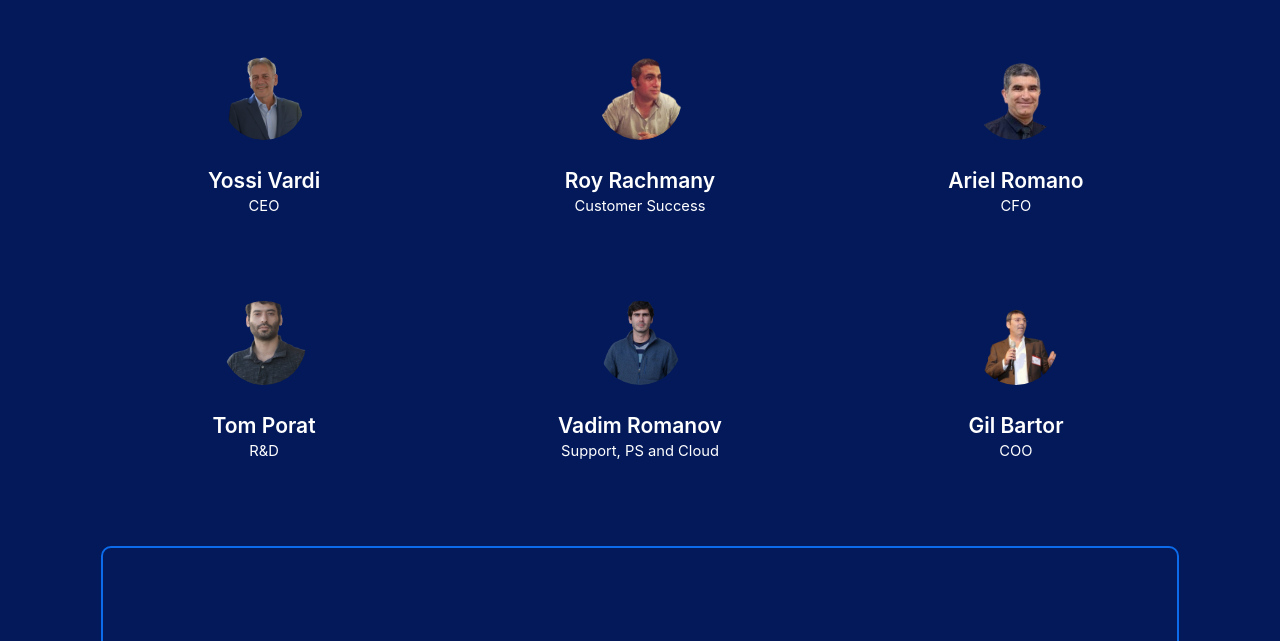
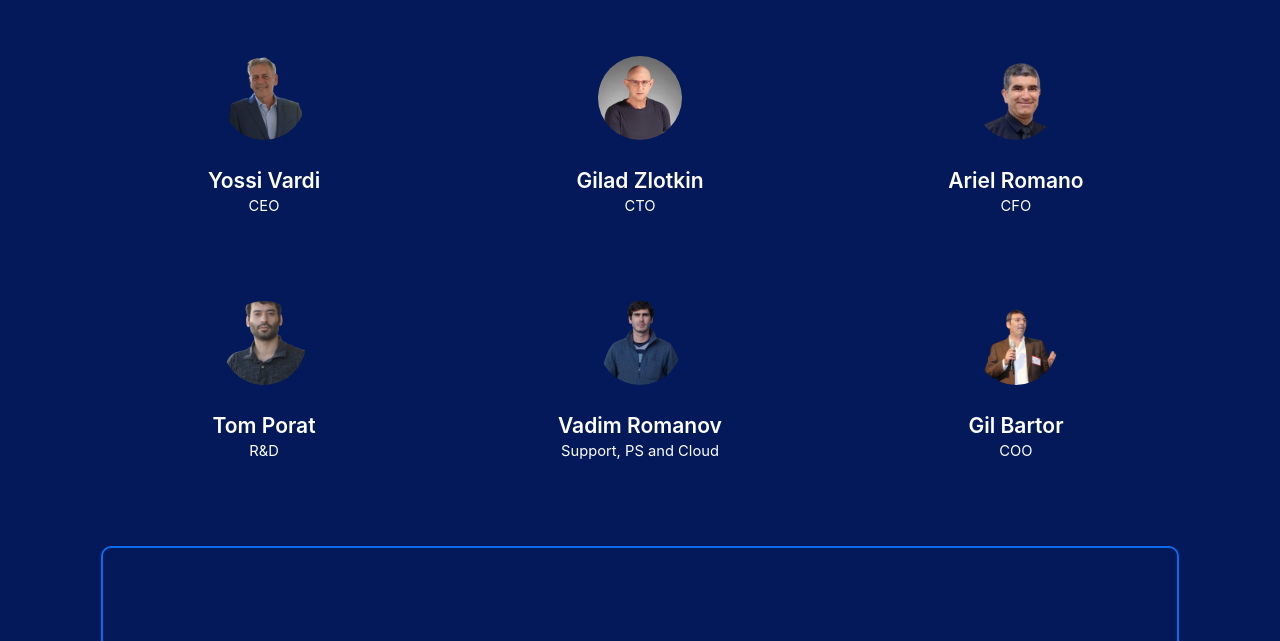
Before and after one commit to rafttio/www.raftt.io, a plain HTML site: page about-us.html in a window 1280 px wide. Shown: the part 159-800 px from the top of the page. Drawn offline with nearby package versions, Linux system fonts and the light colour scheme; a web font is replaced by a local one.

Commit message:
Removed Roy and added Gilad to about-us page

```diff
--- a/about-us.html
+++ b/about-us.html
@@ -397,12 +397,12 @@
                 <div class="team5_item">
                   <div class="margin-bottom margin-small">
                     <div class="team5_image-wrapper">
-                      <img alt="" class="team5_image" loading="lazy" src="assets/team/Roy.png" />
+                      <img alt="" class="team5_image" loading="lazy" src="assets/team/gilad.jpg" />
                     </div>
                   </div>
                   <div class="margin-bottom margin-xsmall">
-                    <div class="text-size-large-2 text-weight-semibold">Roy Rachmany</div>
-                    <div class="text-size-small">Customer Success</div>
+                    <div class="text-size-large-2 text-weight-semibold">Gilad Zlotkin</div>
+                    <div class="text-size-small">CTO</div>
                   </div>
                 </div>
                 <div class="team5_item">
```
Also changed, not shown: assets/team/gilad.jpg (added).
